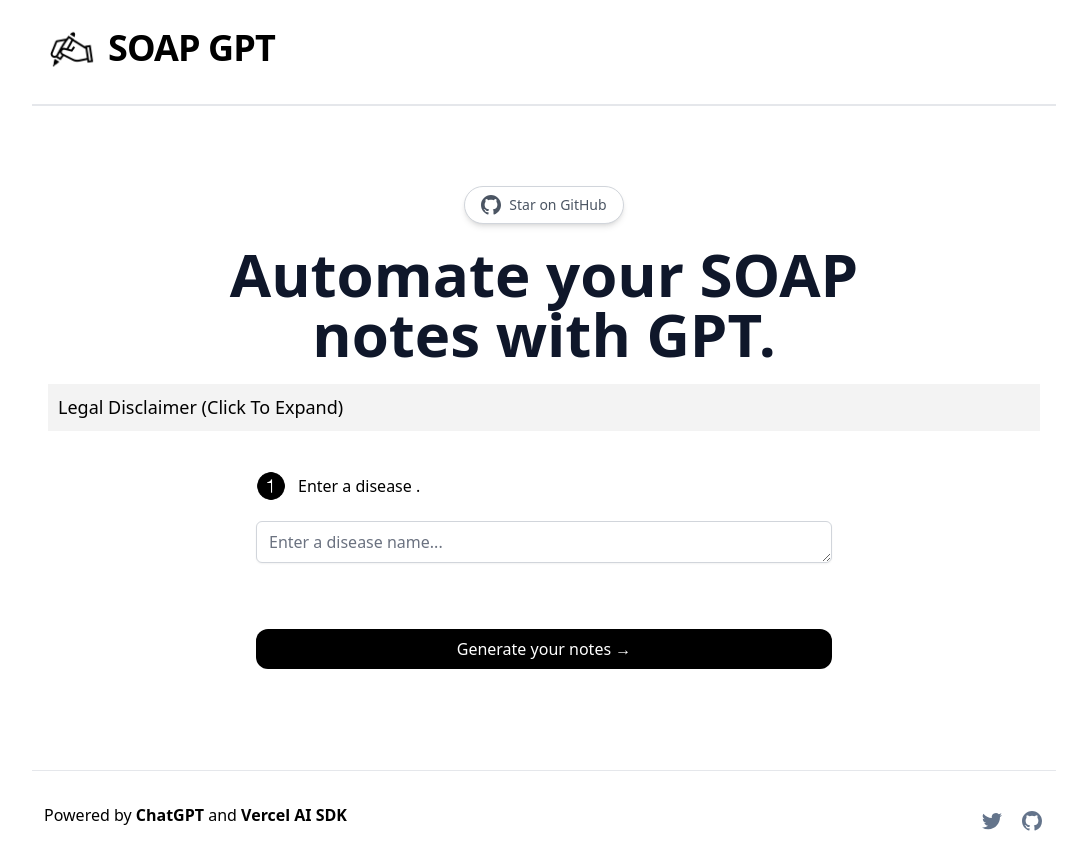
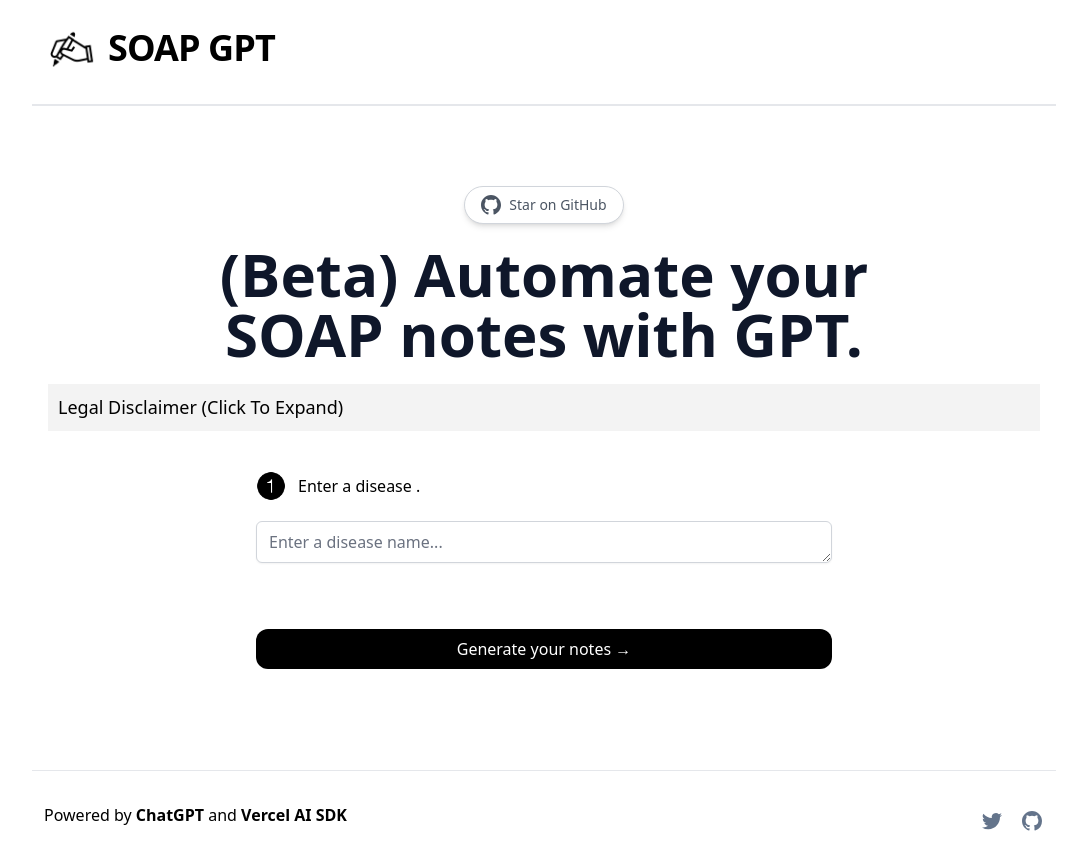
Before and after one commit to echotech/med-notes, a Next.js app: page / in a window 1280 px wide. Shown: the whole page, without its empty margins (96-1183 px from the left). Built offline with nearby package versions, Linux system fonts and the light colour scheme.

Commit message:
Update page.tsx
Added "Beta" to the page

```diff
--- a/app/page.tsx
+++ b/app/page.tsx
@@ -85,7 +85,7 @@ useEffect(() => {
           <p>Star on GitHub</p>
         </a>
         <h1 className="sm:text-6xl text-4xl max-w-[708px] font-bold text-slate-900">
-          Automate your SOAP notes with GPT.
+          (Beta) Automate your SOAP notes with GPT.
         </h1>
         {/* Accordion for Legal Disclaimer */}
         <div style={{ width: '100%', marginTop: '20px' }}>
```
